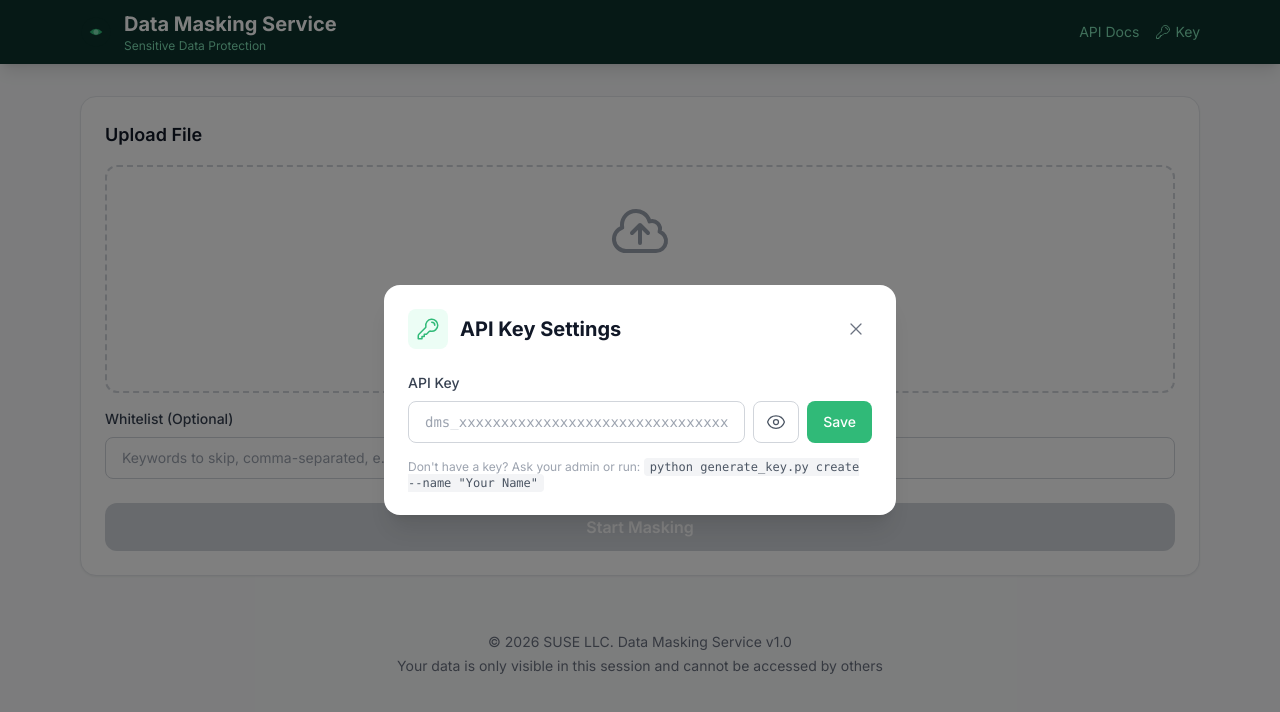
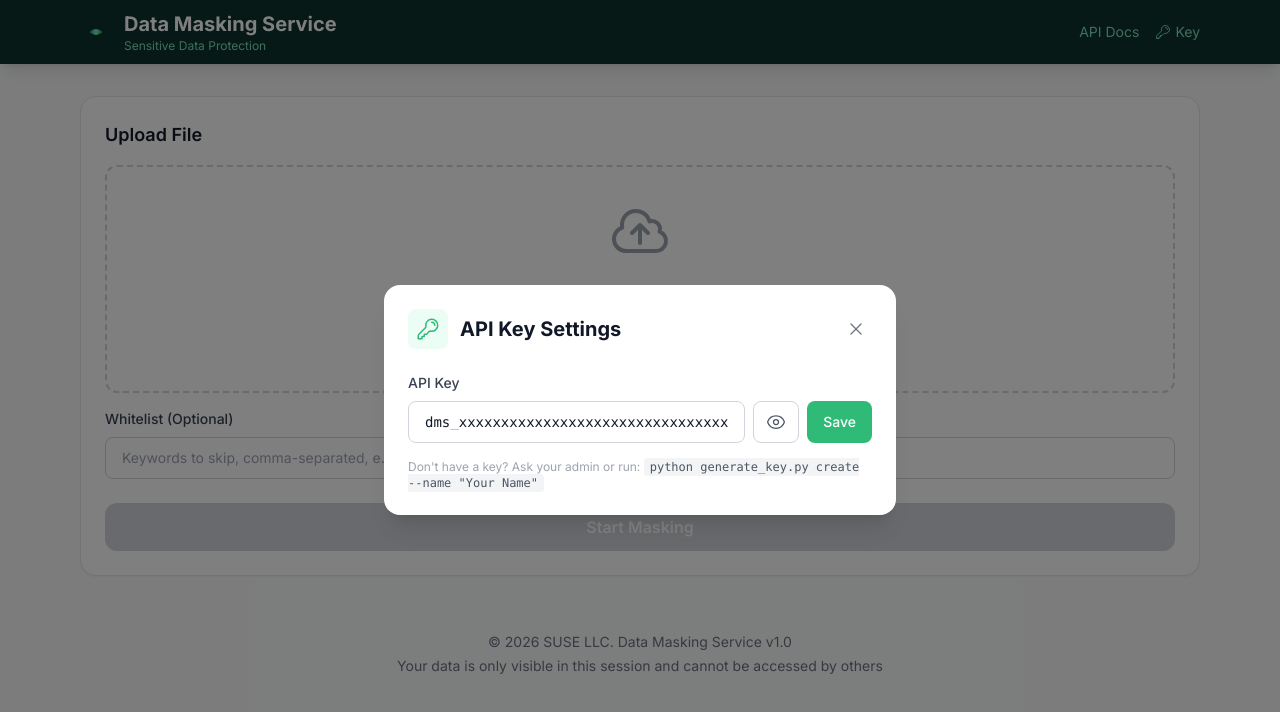
Before and after one commit to RoyCai7/data-masking, a React (Vite) app in the folder frontend/: page / in a window 1280 px wide. Both pictures are taken after a click on the button "Key". Shown: the top 712 px of the page. Built offline with nearby package versions, Linux system fonts and the light colour scheme; no server answers.

Commit message:
fix: force visible api key input text color

```diff
--- a/frontend/src/components/Settings.tsx
+++ b/frontend/src/components/Settings.tsx
@@ -132,7 +132,11 @@
                 value={apiKey}
                 onChange={(e) => setApiKeyState(e.target.value)}
                 placeholder="dms_xxxxxxxxxxxxxxxxxxxxxxxxxxxxxxxx"
-                className="flex-1 px-4 py-2.5 border border-gray-300 rounded-lg focus:ring-2 focus:ring-suse-green focus:border-suse-green outline-none transition-all text-sm font-mono"
+                autoCapitalize="none"
+                autoCorrect="off"
+                spellCheck={false}
+                className="flex-1 px-4 py-2.5 bg-white text-gray-900 placeholder:text-gray-400 caret-gray-900 border border-gray-300 rounded-lg focus:ring-2 focus:ring-suse-green focus:border-suse-green outline-none transition-all text-sm font-mono"
+                style={{ WebkitTextFillColor: '#111827' }}
               />
               <button
                 type="button"
```
